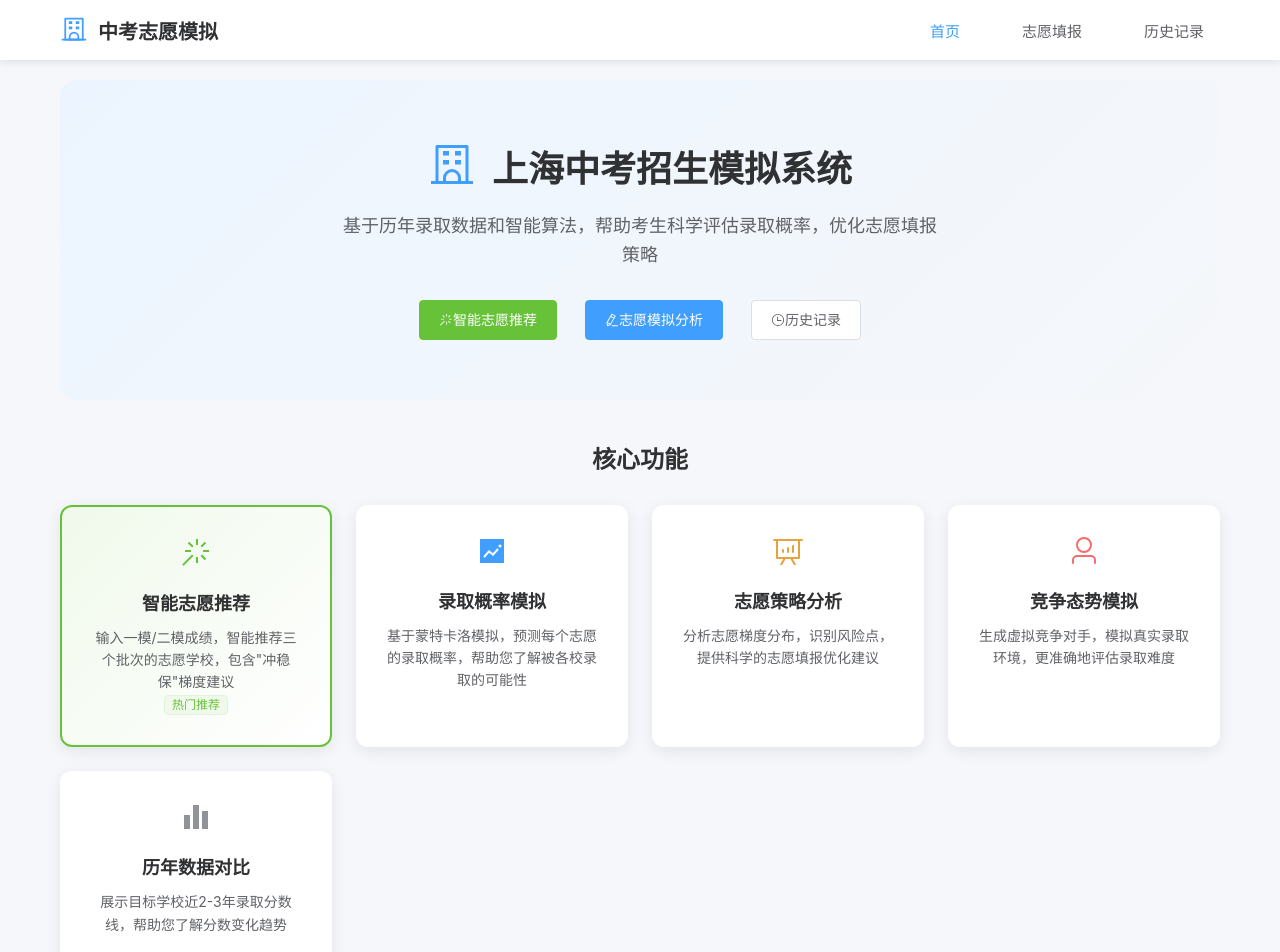
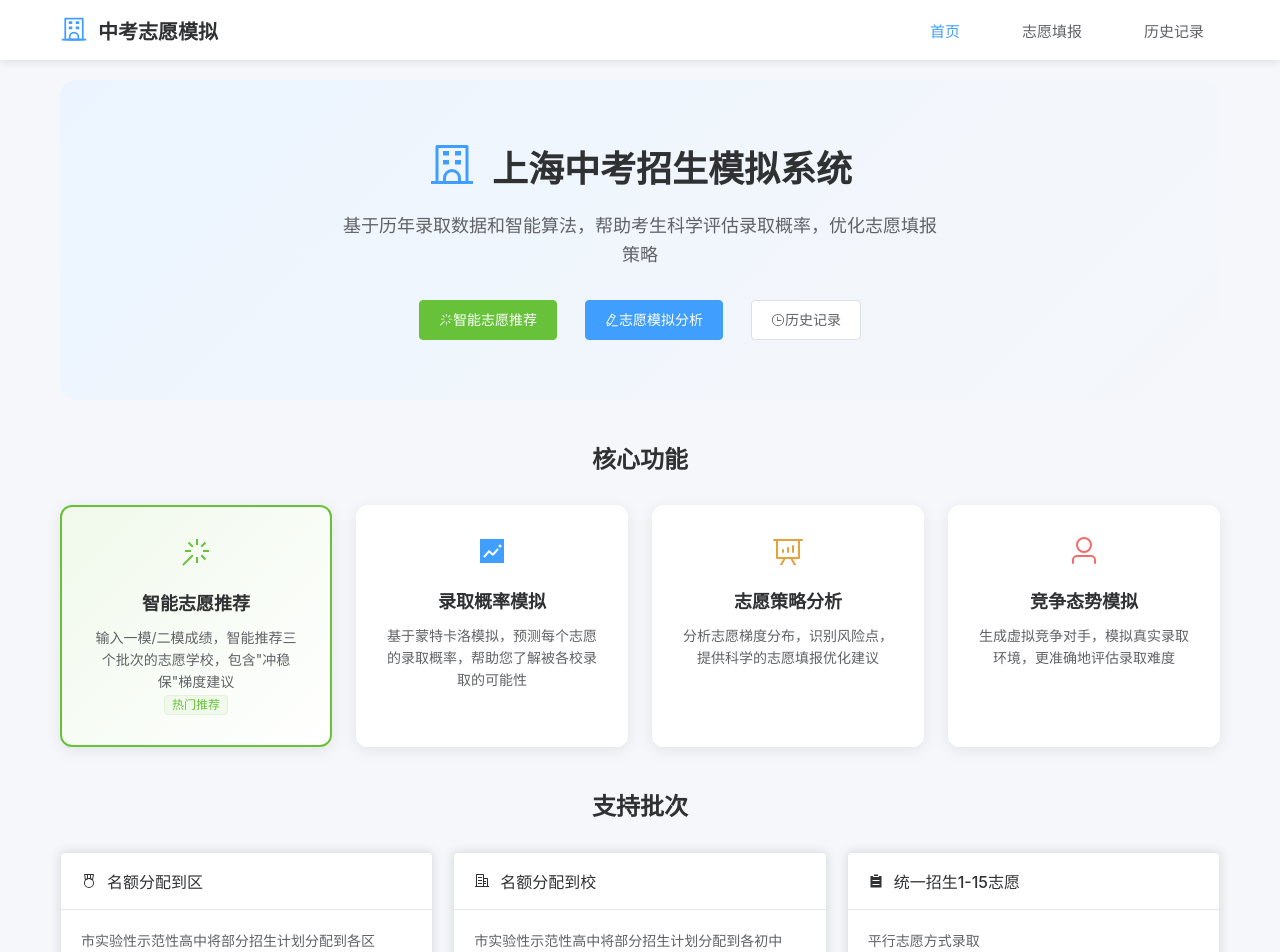
Before and after one commit to wzgown/highschool, a Vue app in the folder frontend/: page / in a window 1280 px wide. Shown: the top 952 px of the page. Built offline with nearby package versions, Linux system fonts and the light colour scheme.

Commit message:
update homeview

```diff
--- a/frontend/src/views/HomeView.vue
+++ b/frontend/src/views/HomeView.vue
@@ -67,16 +67,6 @@
           <h3 class="feature-title">竞争态势模拟</h3>
           <p class="feature-desc">
             生成虚拟竞争对手，模拟真实录取环境，更准确地评估录取难度
-          </p>
-        </div>
-
-        <div class="feature-card">
-          <div class="feature-icon">
-            <el-icon :size="32" color="#909399"><Histogram /></el-icon>
-          </div>
-          <h3 class="feature-title">历年数据对比</h3>
-          <p class="feature-desc">
-            展示目标学校近2-3年录取分数线，帮助您了解分数变化趋势
           </p>
         </div>
       </div>
@@ -151,7 +141,6 @@ import {
   TrendCharts,
   DataAnalysis,
   User,
-  Histogram,
   Medal,
   OfficeBuilding,
   List,
```
Also changed, not shown: 1 other file (tests, documents, lock files or other folders).
